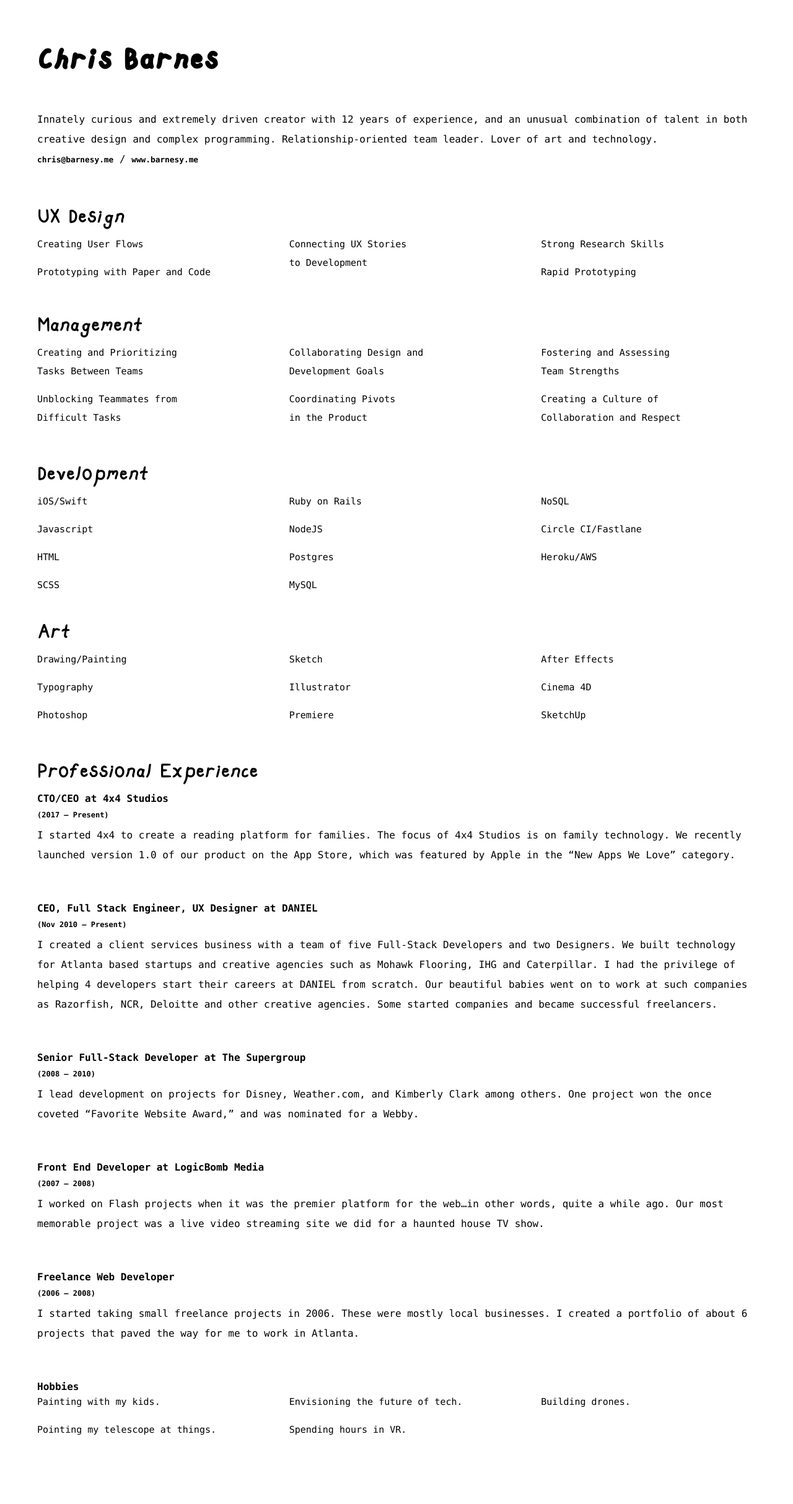
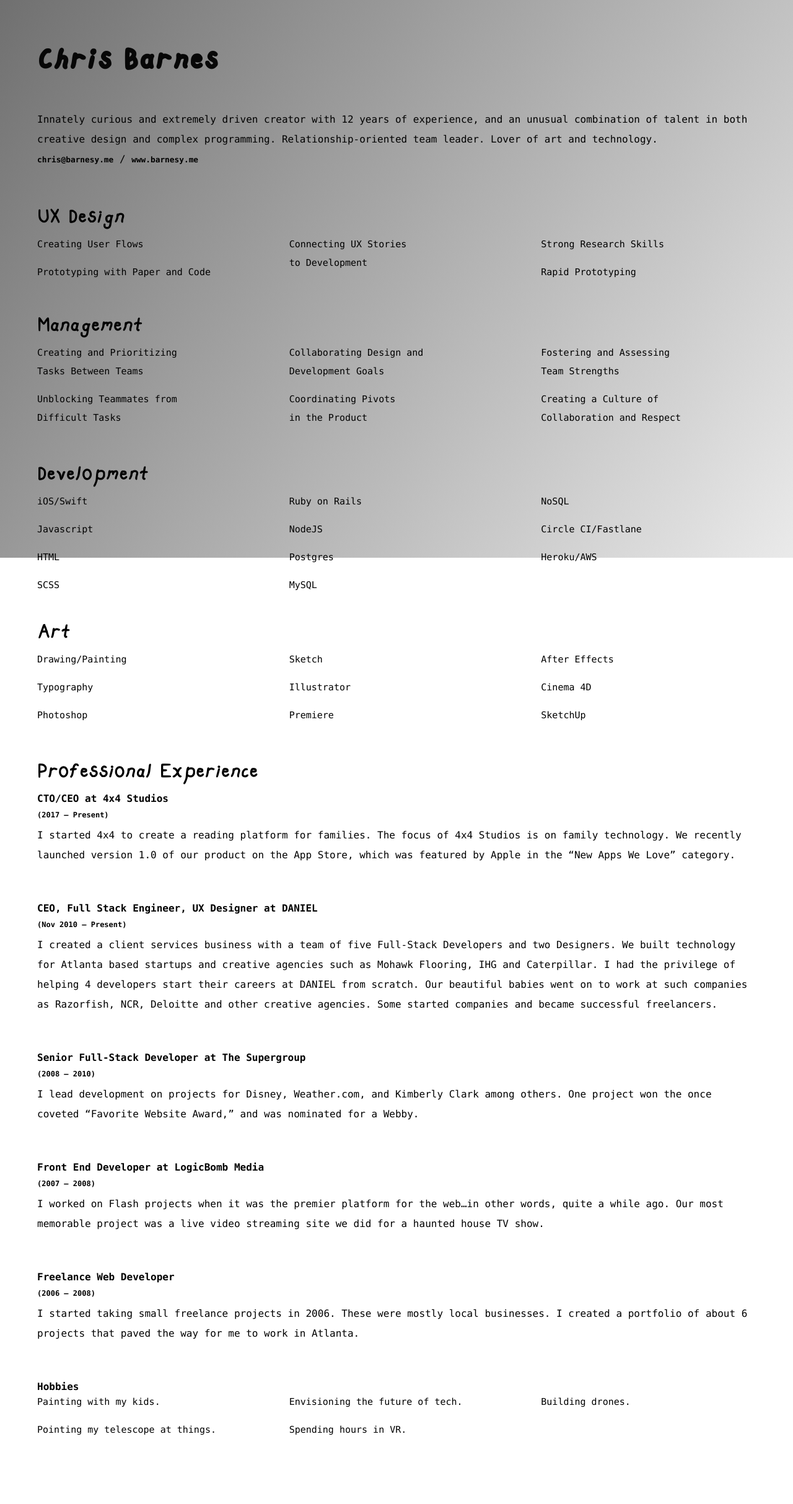
Before and after one commit to barnesy/portfolio, a Jekyll site: the page built from résumé.md, in a window 1280 px wide. Shown: the whole page at 62% size. Built offline with Jekyll 4.4.1, drawn with Linux system fonts in a browser that asks for light colours.

Commit message:
Adds animations

```diff
--- a/_layouts/page.html
+++ b/_layouts/page.html
@@ -19,7 +19,7 @@
 
     <canvas id="canvas"></canvas>
 
-    <!-- <script type="text/javascript" src="/assets/javascript/background-silver.js"></script> -->
+    <script type="text/javascript" src="/assets/javascript/background-silver.js"></script>
 
     {% include analytics.html %}
   </body>
--- a/assets/css/main.scss
+++ b/assets/css/main.scss
@@ -67,7 +67,7 @@
 
     h1{
       color: black;
-      // -webkit-animation:colorchange 60s infinite alternate;
+      -webkit-animation:colorchange 60s infinite alternate;
     }
 
     @-webkit-keyframes colorchange {
```
